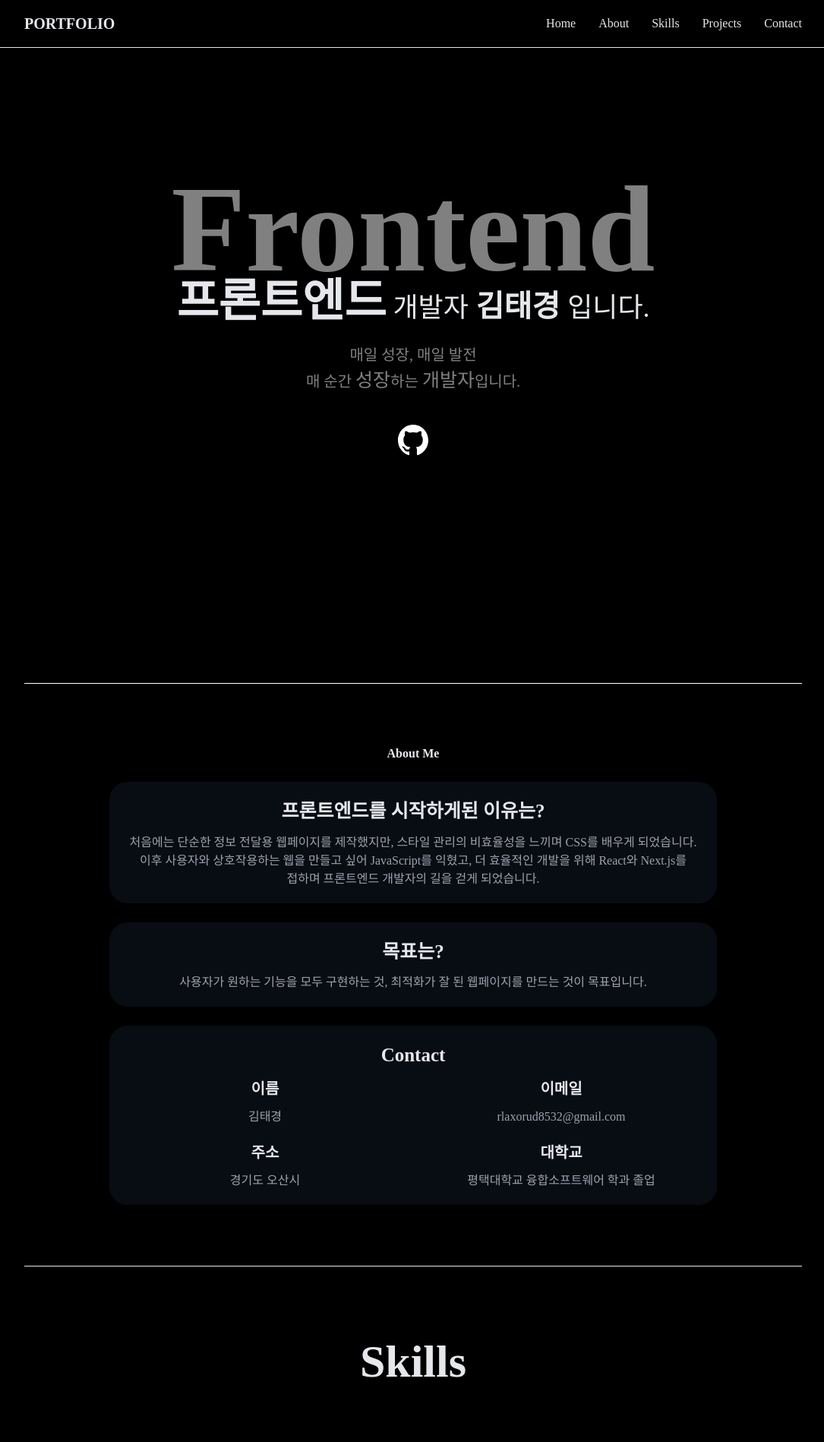
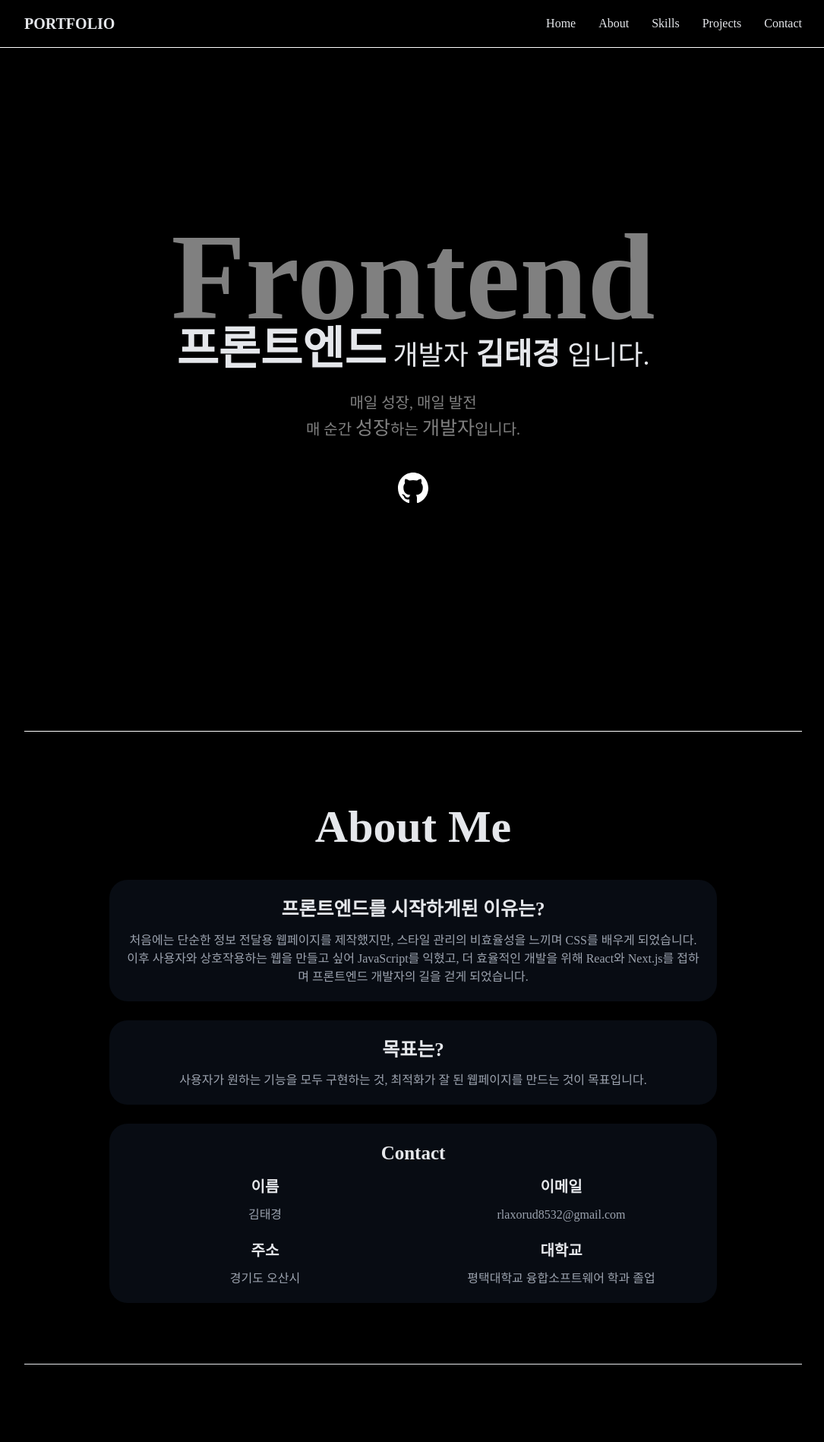
Before and after one commit to teakyungg/Frontend-Portfolio, a Next.js app: page / in a window 1280 px wide. Shown: the top 1898 px of the page at 76% size, without its empty margins (96-1181 px from the left). Built offline with nearby package versions, Linux system fonts and the light colour scheme; a web font is replaced by a local one.

Commit message:
Refactoring/Header,AboutMe,Skill scss

```diff
--- a/src/app/(main)/AboutMe/AboutMe.module.scss
+++ b/src/app/(main)/AboutMe/AboutMe.module.scss
@@ -8,7 +8,7 @@
   border-bottom: 1px solid;
 
   .title {
-    font: 60px;
+    font-size: 60px;
     font-weight: bold;
   }
 
--- a/src/app/(main)/AboutMe/AboutMe.tsx
+++ b/src/app/(main)/AboutMe/AboutMe.tsx
@@ -17,9 +17,7 @@ export function AboutMe() {
         <ContentBox>
           <ContentText
             title="프론트엔드를 시작하게된 이유는?"
-            content={`처음에는 단순한 정보 전달용 웹페이지를 제작했지만, 스타일 관리의 비효율성을 느끼며 CSS를 배우게 되었습니다.
-                      이후 사용자와 상호작용하는 웹을 만들고 싶어 JavaScript를 익혔고, 더 효율적인 개발을 위해 React와 Next.js를
-                      접하며 프론트엔드 개발자의 길을 걷게 되었습니다.`}
+            content={`처음에는 단순한 정보 전달용 웹페이지를 제작했지만, 스타일 관리의 비효율성을 느끼며 CSS를 배우게 되었습니다. 이후 사용자와 상호작용하는 웹을 만들고 싶어 JavaScript를 익혔고, 더 효율적인 개발을 위해 React와 Next.js를 접하며 프론트엔드 개발자의 길을 걷게 되었습니다.`}
           />
         </ContentBox>
 
--- /dev/null
+++ b/src/app/(main)/Skill/Skill.module.scss
@@ -0,0 +1,14 @@
+.skill {
+  width: 80%;
+  display: flex;
+  flex-direction: column;
+  align-items: center;
+  margin: 0 auto;
+  border-bottom: 1px solid white;
+  padding: 80px 0px 80px 0px;
+
+  .title {
+    font-size: 60px;
+    font-weight: bold;
+  }
+}
--- a/src/app/(main)/Skill/Skill.tsx
+++ b/src/app/(main)/Skill/Skill.tsx
@@ -1,10 +1,10 @@
+import styles from "./Skill.module.scss";
+
 export function Skill() {
-  const Style = "w-[80%] flex flex-col items-center m-auto border-b py-[80px]";
-  const content_Style = "flex flex-col gap-[25px] w-[800px] pt-[25px]";
-
   return (
-    <div className={Style}>
-      <h2 className="text-[60px] font-bold">Skills</h2>
+    <div className={styles.skill}>
+      <h2 className={styles.title}>Skills</h2>
+      <div className="asdasdasd">이 부분 적기</div>
     </div>
   );
 }
--- a/src/app/layout.tsx
+++ b/src/app/layout.tsx
@@ -1,5 +1,5 @@
 import "./globals.css";
-import Header from "@/component/Header";
+import Header from "@/component/Header/Header";
 import { Metadata } from "next";
 
 export const metadata: Metadata = {
--- a/src/component/Header.tsx
+++ /dev/null
@@ -1,44 +0,0 @@
-import Link from "next/link";
-
-export default function Header() {
-  const Style = "w-full border-b fixed min-w-[700px] bg-background z-999";
-
-  return (
-    <header className={Style}>
-      <HeaderContent />
-    </header>
-  );
-}
-
-function HeaderContent() {
-  const Style = "w-[80%] py-4 flex justify-between m-auto items-center z-999";
-
-  const title_Style = "text-[20px] font-[600]";
-  const list_Style = "flex gap-[30px]";
-
-  return (
-    <div className={Style}>
-      <Link href={"/"} className={title_Style}>
-        PORTFOLIO
-      </Link>
-
-      <ul className={list_Style}>
-        <li>
-          <Link href={"/"}>Home</Link>
-        </li>
-        <li>
-          <Link href={"/"}>About</Link>
-        </li>
-        <li>
-          <Link href={"/"}>Skills</Link>
-        </li>
-        <li>
-          <Link href={"/"}>Projects</Link>
-        </li>
-        <li>
-          <Link href={"/"}>Contact</Link>
-        </li>
-      </ul>
-    </div>
-  );
-}
--- /dev/null
+++ b/src/component/Header/Header.module.scss
@@ -0,0 +1,30 @@
+.header {
+  width: 100%;
+  min-width: 700px;
+
+  border-bottom: 1px solid white;
+  background-color: var(--background);
+
+  z-index: 999;
+
+  .content {
+    width: 80%;
+    padding: 16px 0px 16px 0px;
+
+    display: flex;
+    justify-content: space-between;
+    align-items: center;
+
+    margin: auto;
+
+    .title {
+      font-size: 20px;
+      font-weight: 600;
+    }
+
+    .list {
+      display: flex;
+      gap: 30px;
+    }
+  }
+}
--- /dev/null
+++ b/src/component/Header/Header.tsx
@@ -0,0 +1,25 @@
+import Link from "next/link";
+import styles from "./Header.module.scss";
+
+export default function Header() {
+  return (
+    <header className={styles.header}>
+      <HeaderContent />
+    </header>
+  );
+}
+
+function HeaderContent() {
+  const linkName = ["Home", "About", "Skills", "Projects", "Contact"];
+  const linkEl = linkName.map((i) => <li key={i}>{i}</li>);
+
+  return (
+    <div className={styles.content}>
+      <Link href={"/"} className={styles.title}>
+        PORTFOLIO
+      </Link>
+
+      <ul className={styles.list}>{linkEl}</ul>
+    </div>
+  );
+}
```
